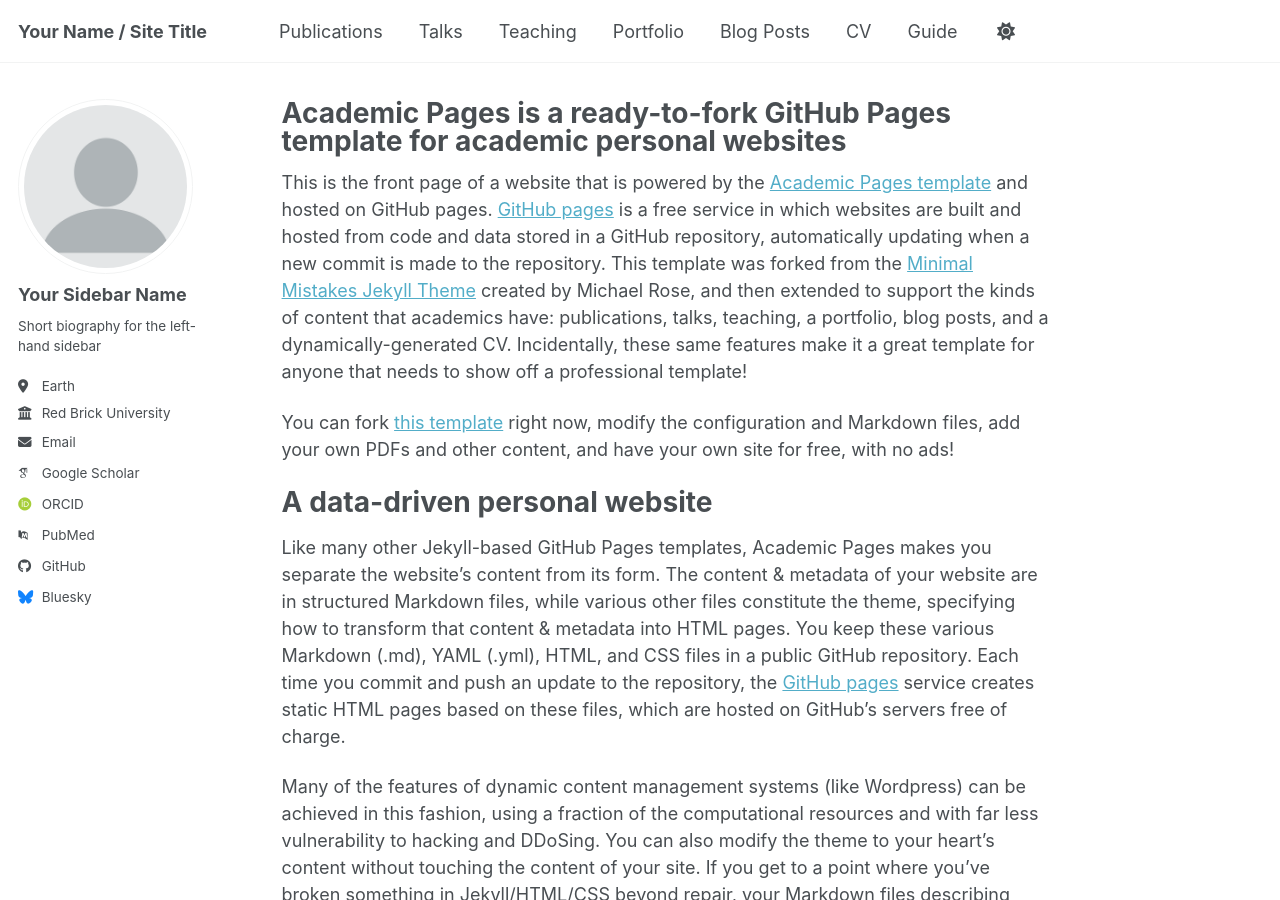
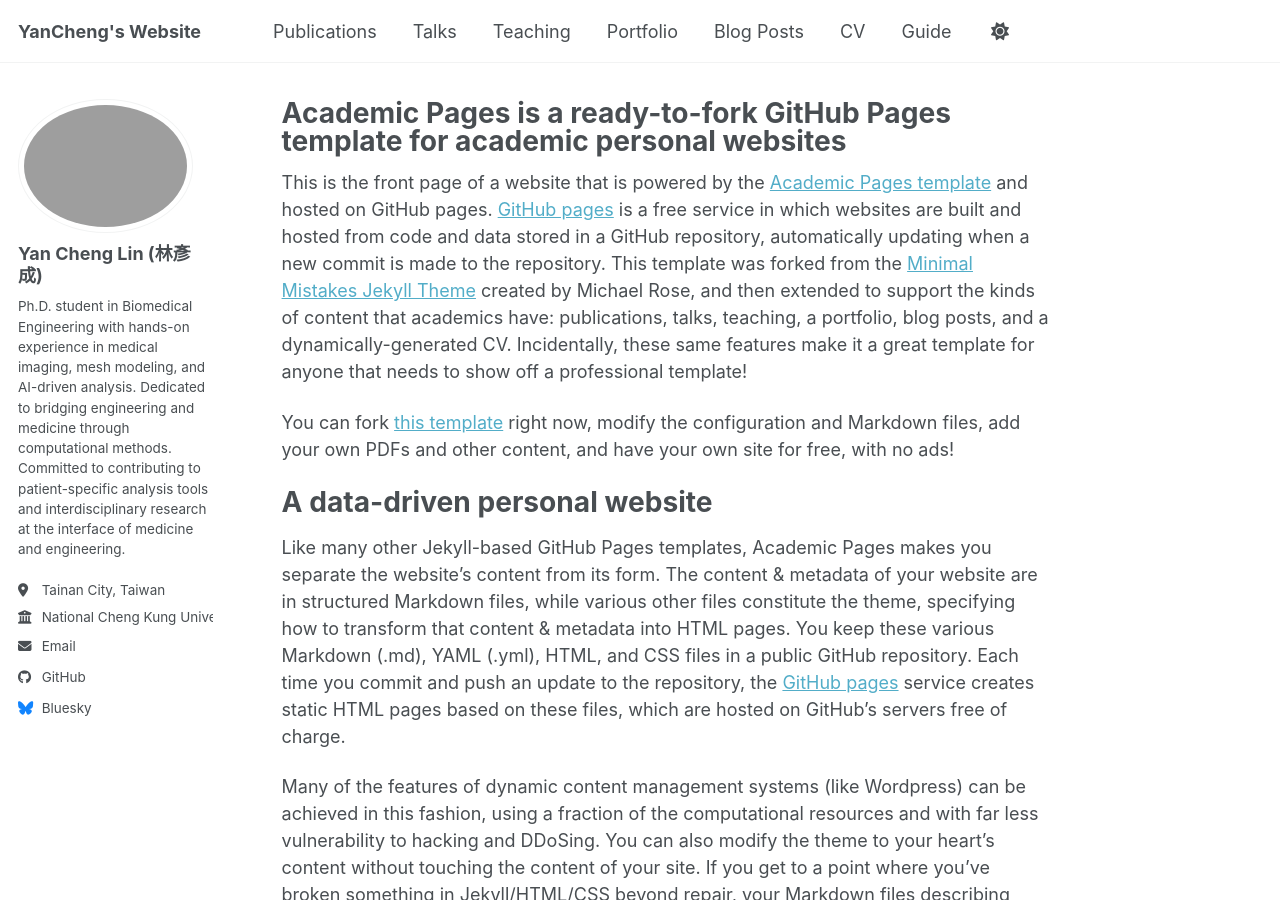
Before and after one commit to cvyancheng/cvyancheng.github.io, a Jekyll site: the page built from _pages/about.md, in a window 1280 px wide and 900 px high. Built offline with Jekyll 4.4.1, drawn with Linux system fonts in a browser that asks for light colours; some web fonts are replaced; a script bundle is joined from its source files by our own code; library files that are not in the unit come from our copies.

Commit message:
Update _config.yml
Modify personal information.

```diff
--- a/_config.yml
+++ b/_config.yml
@@ -9,39 +9,39 @@
 # Basic Site Settings
 locale                   : "en-US"
 site_theme               : "default" # Currently available options are "default", "air"
-title                    : "Your Name / Site Title"
+title                    : "YanCheng's Website"
 title_separator          : "-"
 name                     : &name "Your Name"
 description              : &description "Your Name's academic portfolio"   # Update this with a general description of your site, this is the default if not overridden by a page
-url                      : https://academicpages.github.io # The base hostname & protocol for your site e.g. "https://[your GitHub username].github.io",
+url                      : https://cvyancheng.github.io # The base hostname & protocol for your site e.g. "https://[your GitHub username].github.io",
                                                            # or if you already have some other page hosted on Github then use "https://[your GitHub username].github.io/[Your Repo Name]"
 baseurl                  : "" # the subpath of your site, e.g. "/blog"
-repository               : "academicpages/academicpages.github.io"
+repository               : "cvyancheng/cvyancheng.github.io"
 
 # Site Author - The following control what appear as part of the author content on the side bar.
 #               If a field is blank the icon and link will not appear, otherwise it will be shown.
 #               Additional customization can be done by editing /_includes/author-profile.html
 author:
   # Biographic information
-  avatar           : "profile.png"
-  name             : "Your Sidebar Name"
+  avatar           : "LIN_logo.png" #"profile.png"
+  name             : "Yan Cheng Lin (林彥成)"
   pronouns         : # example: "she/her"
-  bio              : "Short biography for the left-hand sidebar"
-  location         : "Earth"
-  employer         : "Red Brick University"
+  bio              : "Ph.D. student in Biomedical Engineering with hands-on experience in medical imaging, mesh modeling, and AI-driven analysis. Dedicated to bridging engineering and medicine through computational methods. Committed to contributing to patient-specific analysis tools and interdisciplinary research at the interface of medicine and engineering."
+  location         : "Tainan City, Taiwan"
+  employer         : "National Cheng Kung University"
   uri              : # URL
-  email            : "none@example.org"
+  email            : "mail.lin235711@gmail.com"
 
   # Academic websites
   academia         : # URL
   arxiv            : # URL - Update with the correct link to your profile
-  googlescholar    : "https://scholar.google.com/citations?user=PS_CX0AAAAAJ"
+  googlescholar    : #"https://scholar.google.com/citations?user=PS_CX0AAAAAJ"
   inspire-hep      : # URL
   impactstory      : # URL
-  orcid            : "https://orcid.org/yourorcidurl"
+  orcid            : #"https://orcid.org/yourorcidurl"
   semantic         : # URL
   ssrn             : # URL
-  pubmed           : "https://www.ncbi.nlm.nih.gov/pubmed/?term=john+snow"
+  pubmed           : #"https://www.ncbi.nlm.nih.gov/pubmed/?term=john+snow"
   researchgate     : # URL
   scopus           : # URL
   zotero           : # URL
@@ -51,7 +51,7 @@
   bitbucket        : # Username - Update with your username on the site
   codepen          : # Username
   dribbble         : # Username
-  github           : "academicpages"
+  github           : "https://github.com/cvyancheng"
   kaggle           : # Username
   stackoverflow    : # User number or user number and name (i.e., use "1" or "1/jeff-atwood")
 
```
